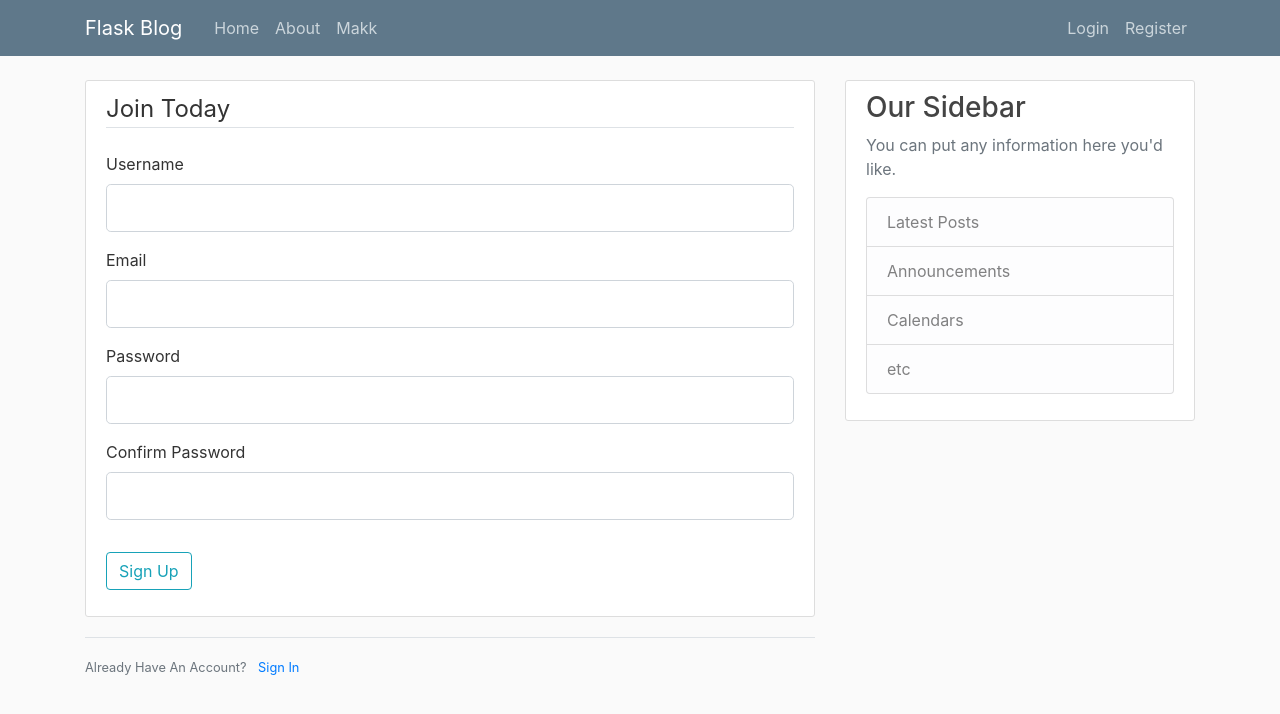
After one commit to HinnMachache/flask_projectPractise, a Flask app: page /register in a window 1280 px wide. The commit adds this page. Shown: the top 714 px of the page. Run offline with Flask 3, Linux system fonts and the light colour scheme; some libraries are stand-ins or nearby versions.

Commit message:
Working on Registration Form

```diff
--- a/flaskIntroduction/app.py
+++ b/flaskIntroduction/app.py
@@ -1,9 +1,13 @@
 from flask import Flask, render_template, url_for
 from forms import RegistrationForm, LoginForm
+# import json
 
 app = Flask(__name__)
 
-app.config['SECRET KEY'] = 'a72b2bd403ed74e86db3ac5ada8c6ab0'
+app.config['SECRET_KEY'] = 'a72b2bd403ed74e86db3ac5ada8c6ab0'
+
+# with open('posts.json', 'r') as file:
+# 	posts_dict = json.load(file)
 
 posts = [
     {
@@ -33,6 +37,16 @@ def about():
 def makk():
     return render_template("makk.html")
 
+@app.route('/register', methods=['GET', 'POST'])
+def register():
+    form = RegistrationForm()
+    return render_template("register.html", form=form, title='Register')
+
+@app.route('/login')
+def login():
+    form = LoginForm()
+    return render_template("login.html", form=form, title='Login')
+
 
 if __name__ == "__main__":
     app.run(debug=True)
--- a/flaskIntroduction/forms.py
+++ b/flaskIntroduction/forms.py
@@ -9,7 +9,7 @@ class RegistrationForm(FlaskForm):
                         validators=[DataRequired(), Email()])
     password = PasswordField('Password',
                              validators=[DataRequired()])
-    confirm_password = PasswordField('Confirm Passworf',
+    confirm_password = PasswordField('Confirm Password',
                                      validators=[DataRequired(), EqualTo('password')])
     submit = SubmitField('Sign Up')
 
@@ -20,3 +20,14 @@ class LoginForm(FlaskForm):
                              validators=[DataRequired()])
     remember = BooleanField('Remember me')
     submit = SubmitField('Login')
+
+class RegisterForm(FlaskForm):
+    username = StringField('Username',
+                           validators=[DataRequired(), Length(min=2, max=20)])
+    email = EmailField('Email',
+                       validators=[DataRequired(), Email()])
+    password = PasswordField('Password',
+                             validators=[DataRequired()])
+    confirm_password = PasswordField('confirm_password',
+                                     validators=[DataRequired(), EqualTo('password')])
+    submit = SubmitField('Sign Up')
--- a/flaskIntroduction/templates/home.html
+++ b/flaskIntroduction/templates/home.html
@@ -4,7 +4,7 @@
 <article class="media content-section">
     <div class="media-body">
       <div class="article-metadata">
-        <a class="mr-2" href="#">{{ post.author }}</a>
+        <a class="mr-2" href="#">{{ post.user_id }}</a>
         <small class="text-muted">{{ post.date_posted }}</small>
       </div>
       <h2><a class="article-title" href="#">{{ post.title }}</a></h2>
--- a/flaskIntroduction/templates/layout.html
+++ b/flaskIntroduction/templates/layout.html
@@ -26,6 +26,7 @@
               <div class="navbar-nav mr-auto">
                 <a class="nav-item nav-link" href="/">Home</a>
                 <a class="nav-item nav-link" href="/about">About</a>
+                <a class="nav-item nav-link" href="/makk">Makk</a>
               </div>
               <!-- Navbar Right Side -->
               <div class="navbar-nav">
--- /dev/null
+++ b/flaskIntroduction/templates/register.html
@@ -0,0 +1,35 @@
+{% extends "layout.html" %}
+{% block content%}
+    <div class="content-section">
+        <form method="POST" action="">
+            {{ form.hidden_tag() }}
+            <fieldset class="form-group">
+                <legend class="border-bottom mb-4">Join Today</legend>
+                <div class="form-group">
+                    {{ form.username.label(class="form-control-label") }}
+                    {{ form.username(class="form-control form-control-lg") }}
+                </div>
+                <div class="form-group">
+                    {{ form.email.label(class="form-control-label") }}
+                    {{ form.email(class="form-control form-control-lg") }}
+                </div>
+                <div class="form-group">
+                    {{ form.password.label(class="form-control-label") }}
+                    {{ form.password(class="form-control form-control-lg") }}
+                </div>
+                <div class="form-group">
+                    {{ form.confirm_password.label(class="form-control-label") }}
+                    {{ form.confirm_password(class="form-control form-control-lg") }}
+                </div>
+            </fieldset>
+            <div class="form-group">
+                {{ form.submit(class="btn btn-outline-info") }}
+            </div>
+        </form>
+    </div>
+    <div class="border-top pt-3">
+        <small class="text-muted">
+            Already Have An Account? <a class="ml-2 " href="{{ url_for('login') }}">Sign In</a>
+        </small>
+    </div>
+{% endblock content %}
```
Also changed, not shown: flaskIntroduction/json_import.py (added, +11 -0 lines), flaskIntroduction/posts.json (added, +1 -0 lines), flaskIntroduction/templates/login.html (added).
